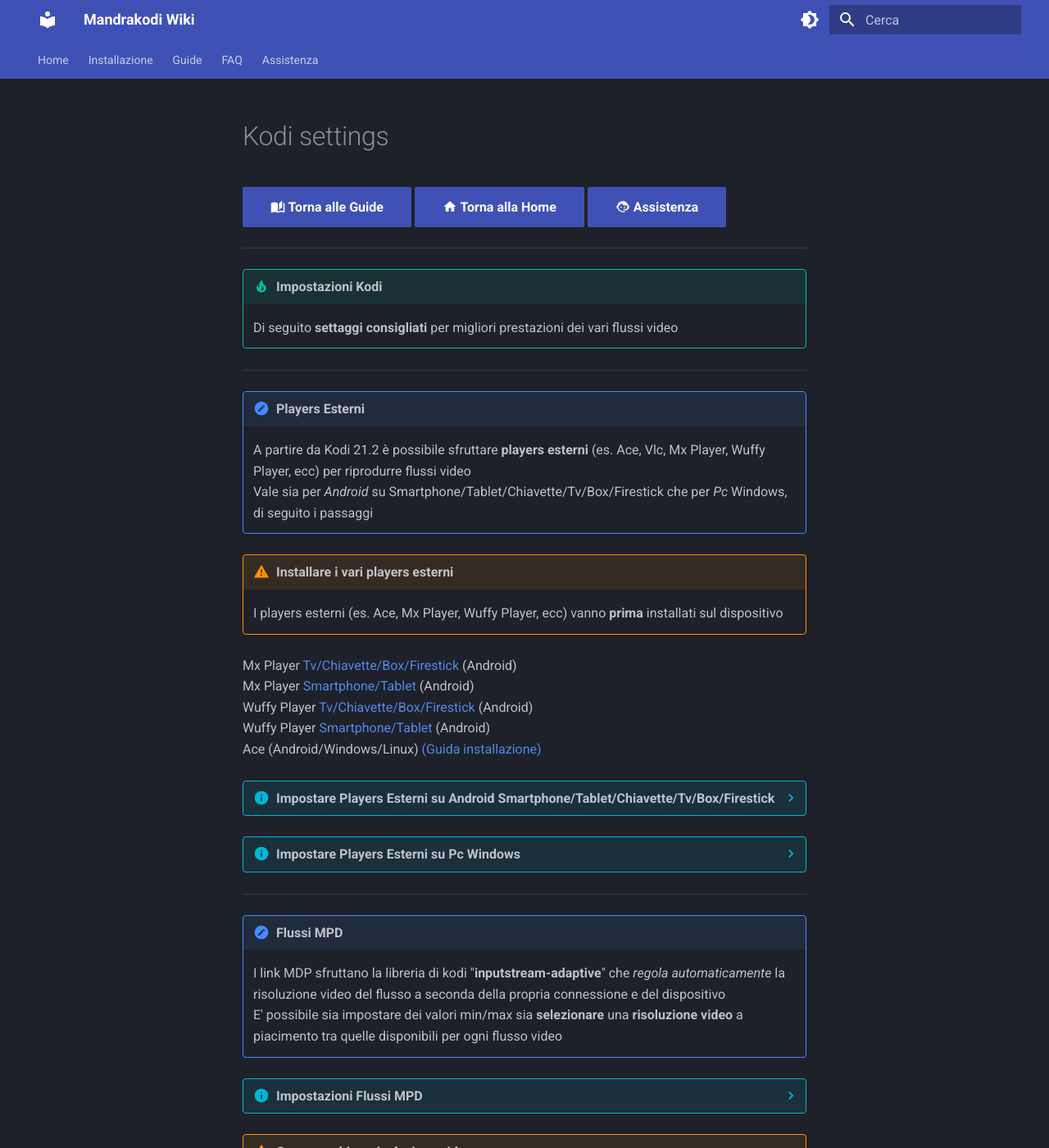
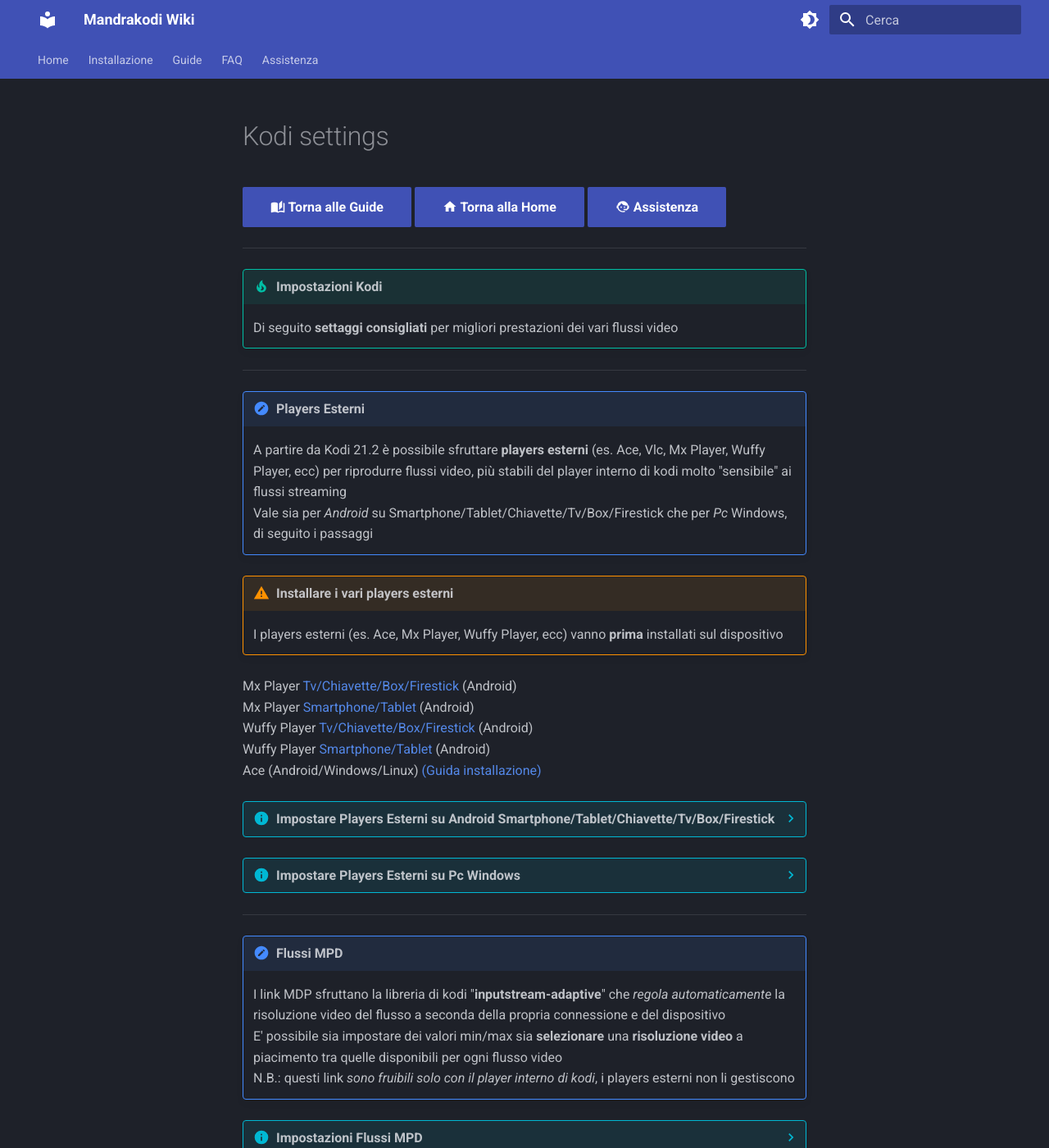
Before and after one commit to campipaolo/Mandrakodi-Wiki, an MkDocs documentation site: the page built from docs/guide/kodi_settings.md, in a window 1280 px wide and 1400 px high. Shown: the whole window at 82% size. Built offline with MkDocs 1.6.1 and Material for MkDocs 9.7.7, drawn with Linux system fonts in a browser that asks for light colours.

Commit message:
kodi_settings
rev

```diff
--- a/docs/guide/kodi_settings.md
+++ b/docs/guide/kodi_settings.md
@@ -8,7 +8,7 @@
 ------
 
 !!! important "Players Esterni"
-    <span id="players"></span>A partire da Kodi 21.2 è possibile sfruttare **players esterni** (es. Ace, Vlc, Mx Player, Wuffy Player, ecc) per riprodurre flussi video <br>Vale sia per *Android* su Smartphone/Tablet/Chiavette/Tv/Box/Firestick che per *Pc* Windows, di seguito i passaggi
+    <span id="players"></span>A partire da Kodi 21.2 è possibile sfruttare **players esterni** (es. Ace, Vlc, Mx Player, Wuffy Player, ecc) per riprodurre flussi video, più stabili del player interno di kodi molto "sensibile" ai flussi streaming <br>Vale sia per *Android* su Smartphone/Tablet/Chiavette/Tv/Box/Firestick che per *Pc* Windows, di seguito i passaggi
 
 !!! warning "Installare i vari players esterni"
     I players esterni (es. Ace, Mx Player, Wuffy Player,  ecc) vanno **prima** installati sul dispositivo<br>
@@ -41,10 +41,11 @@
 
 
 
+
 ------
 
 !!! important "Flussi MPD"
-    I link MDP sfruttano la libreria di kodi "**inputstream-adaptive**" che *regola automaticamente* la risoluzione video del flusso a seconda della propria connessione e del dispositivo <br> E' possibile sia impostare dei valori min/max sia **selezionare** una **risoluzione video** a piacimento tra quelle disponibili per ogni flusso video
+    I link MDP sfruttano la libreria di kodi "**inputstream-adaptive**" che *regola automaticamente* la risoluzione video del flusso a seconda della propria connessione e del dispositivo <br> E' possibile sia impostare dei valori min/max sia **selezionare** una **risoluzione video** a piacimento tra quelle disponibili per ogni flusso video<br> N.B.: questi link *sono fruibili solo con il player interno di kodi*, i players esterni non li gestiscono
 
 ??? info "Impostazioni Flussi MPD"
     **Avviare Kodi**
```
Also changed, not shown: other parts of docs/guide/kodi_settings.md (+1 -1 lines), docs/ask_help.md (+1 -0 lines), docs/guide/dns.md (+1 -1 lines).
